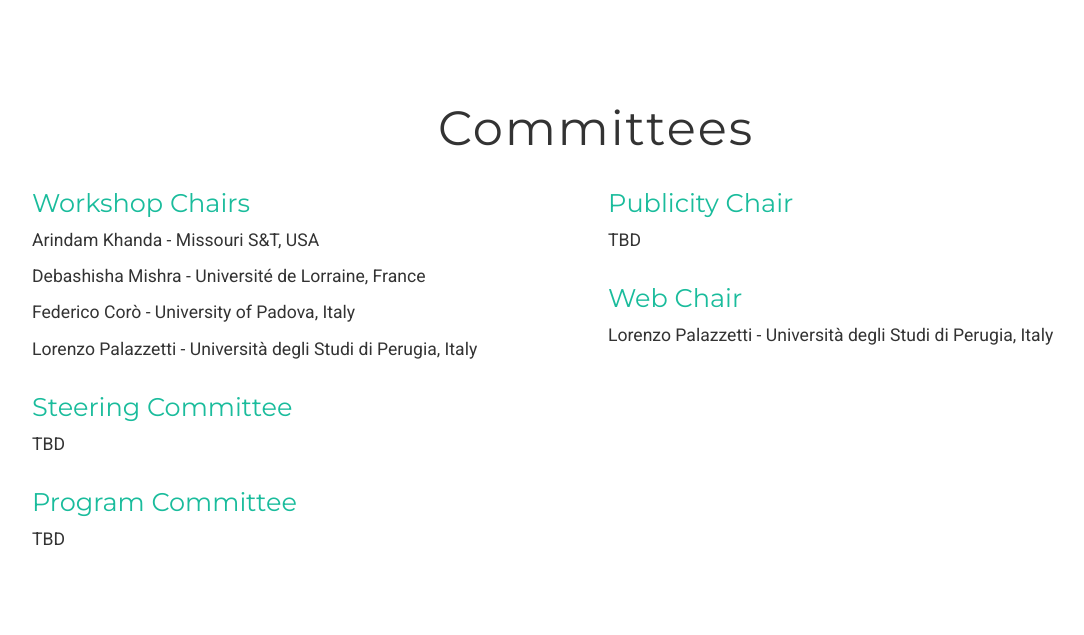
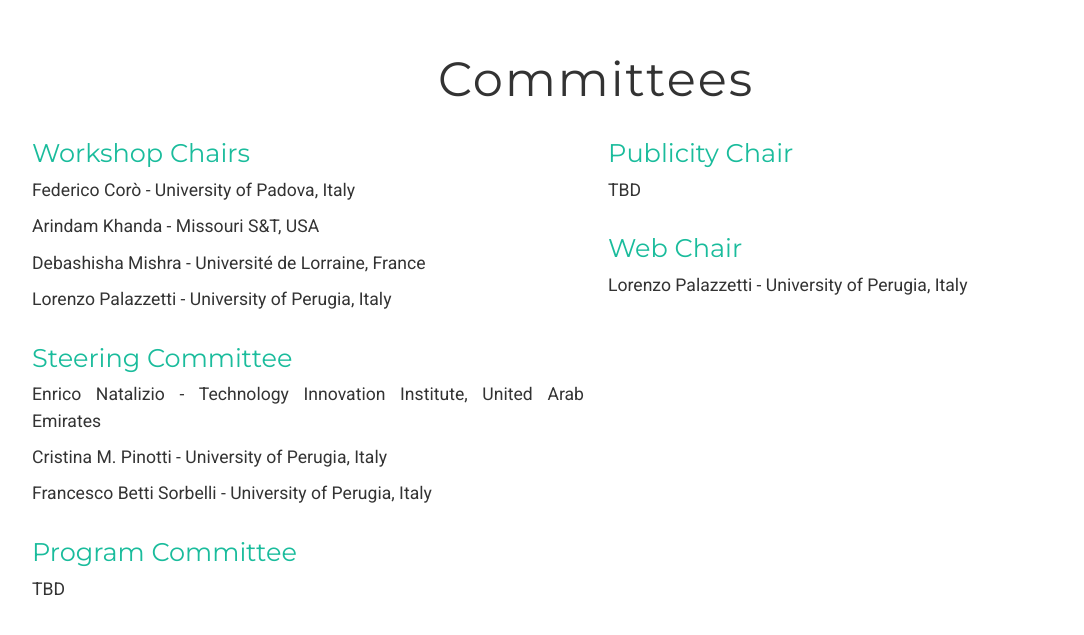
Before and after one commit to widroit2025/widroit2025.github.io, a plain HTML site: page index.html in a window 1280 px wide. Shown: the part 3713-4348 px from the top of the page, without its empty margins (44-1128 px from the left). Drawn offline with nearby package versions, Linux system fonts and the light colour scheme.

Commit message:
re-ordering

```diff
--- a/index.html
+++ b/index.html
@@ -455,18 +455,18 @@
                     <div class="committee-item">
                         <h3 style="font-size: 1.6rem; color: #1abc9c;">Workshop Chairs</h3>
                         <ul class="committee-list">
+                            <li>Federico Corò - University of Padova, Italy</li>
                             <li>Arindam Khanda -  Missouri S&T, USA</li>
                             <li>Debashisha Mishra - Université de Lorraine, France</li>
-                            <li>Federico Corò - University of Padova, Italy</li>
-                            <li>Lorenzo Palazzetti - Università degli Studi di Perugia, Italy</li>
+                            <li>Lorenzo Palazzetti - University of Perugia, Italy</li>
                         </ul>
                     </div>
                     <div class="committee-item">
                         <h3 style="font-size: 1.6rem; color: #1abc9c;">Steering Committee</h3>
                         <ul class="committee-list">
-                            <li>TBD</li>
-                            <!-- <li>Cristina M. Pinotti - University of Perugia, Italy</li>
-                            <li>Francesco Betti Sorbelli - University of Perugia, Italy</li> -->
+                            <li>Enrico Natalizio - Technology Innovation Institute, United Arab Emirates</li>
+                            <li>Cristina M. Pinotti - University of Perugia, Italy</li>
+                            <li>Francesco Betti Sorbelli - University of Perugia, Italy</li>
                         </ul>
                     </div>
                     <div class="committee-item">
@@ -502,7 +502,7 @@
                     <div class="committee-item">
                         <h3 style="font-size: 1.6rem; color: #1abc9c;">Web Chair</h3>
                         <ul class="committee-list">
-                            <li>Lorenzo Palazzetti - Università degli Studi di Perugia, Italy</li>
+                            <li>Lorenzo Palazzetti - University of Perugia, Italy</li>
                         </ul>
                     </div>
                 </div>
```
